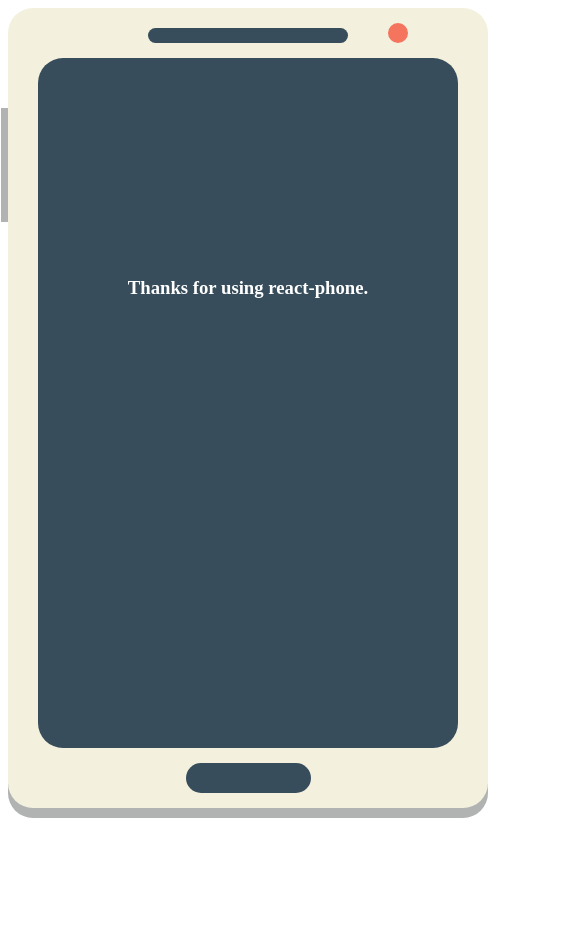
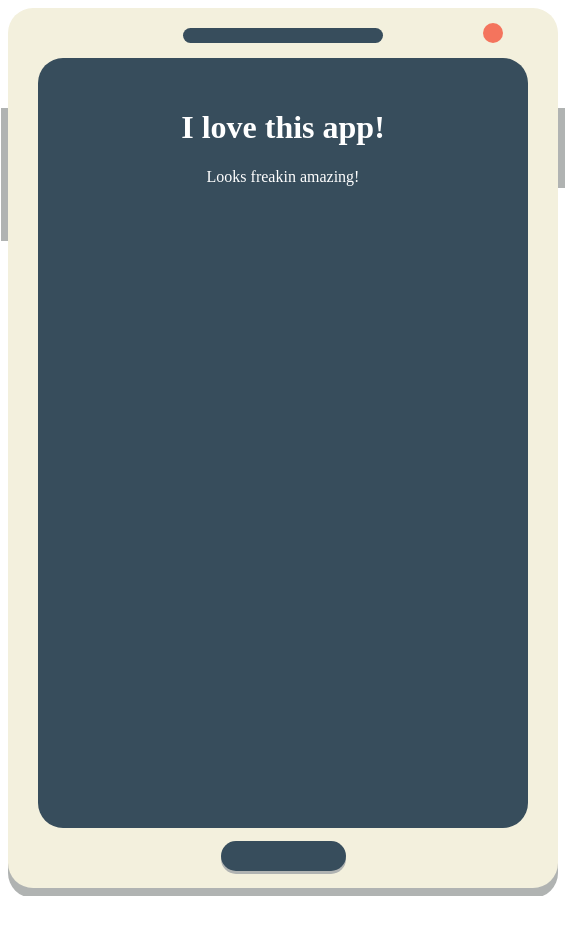
Before and after one commit to turutupa/react-smartphone, a React (Create React App) app: page / in a window 390 px wide. Shown: the top 934 px of the page, 565 px wide, since content can reach past the window. After the commit the page ends 896 px from the top, so only its background shows below. Built offline with nearby package versions, Linux system fonts and the light colour scheme.

Commit message:
fixed size input responsiveness

```diff
--- /dev/null
+++ b/src/components/Lockscreen.tsx
@@ -0,0 +1,68 @@
+import React from 'react';
+import styled from 'styled-components';
+
+interface LockscreenOverlay {
+  status: boolean;
+}
+
+const LockscreenOverlay = styled.div`
+  background-color: rgb(30, 30, 30, 0.9);
+  width: 100%;
+  height: 100%;
+  position: absolute;
+  left: 0px;
+  top: 0px;
+  border-radius: 25px;
+  z-index: 10;
+  color: white;
+  font-family: 'Monaco', 'Arial', 'consolas', 'Calibri', 'Sans serif', 'Sans';
+  font-size: 3rem;
+  transition: all 0.2s linear;
+  visibility: ${(props: LockscreenOverlay) =>
+    props.status ? `visible` : `hidden`};
+`;
+
+const Clock = styled.div`
+  height: 100%;
+  display: flex;
+  flex-direction: column;
+  align-content: center;
+  align-items: center;
+  justify-content: center;
+`;
+
+function getTime(): string {
+  const d = new Date();
+  const hours = d.getHours();
+  const minutes = d.getMinutes();
+  let seconds = String(d.getSeconds());
+  if (seconds.length < 2) {
+    seconds = '0' + seconds;
+  }
+  return `${hours}:${minutes}:${seconds}`;
+}
+
+interface Props {
+  status: boolean;
+}
+
+export default function Lockscreen(props: Props) {
+  const [time, setTime] = React.useState<string>(getTime());
+  const [status, setStatus] = React.useState<boolean>(false);
+
+  React.useEffect(() => {
+    setStatus(props.status);
+  }, [props.status]);
+
+  React.useEffect(() => {
+    setTimeout(() => {
+      setTime(getTime());
+    }, 1000);
+  }, [time]);
+
+  return (
+    <LockscreenOverlay status={status}>
+      <Clock>{time}</Clock>
+    </LockscreenOverlay>
+  );
+}
--- a/src/components/Phone.tsx
+++ b/src/components/Phone.tsx
@@ -7,6 +7,7 @@ import {
   HomeButtonProps,
   CameraProps,
   VolumeProps,
+  LockButtonProps,
 } from './interfaces';
 
 import {
@@ -17,6 +18,8 @@ import {
   dark,
   cameraColor,
 } from './constants';
+
+import Lockscreen from './Lockscreen';
 
 const Container = styled.div`
   position: relative;
@@ -55,8 +58,10 @@ const UpperSpeaker = styled.div`
 const Screen = styled.div`
   background-color: ${(props: ScreenProps) =>
     props.color ? props.color : dark};
-  width: ${phoneWidth - 60}px;
-  height: ${phoneHeight - 110}px;
+  height: ${(props: ContainerProps) =>
+    props.height ? `calc(${props.height} - 110px)` : phoneHeight - 110 + 'px'};
+  width: ${(props: ContainerProps) =>
+    props.width ? `calc(${props.width} - 60px)` : phoneWidth - 60 + 'px'};
   position: absolute;
   left: 30px;
   top: 50px;
@@ -64,16 +69,27 @@ const Screen = styled.div`
 `;
 
 const HomeButton = styled.div`
-  border-radius: 25px;
   background-color: ${(props: HomeButtonProps) =>
     props.color ? props.color : dark};
+  box-shadow: 0 3px
+    ${(props: HomeButtonProps) =>
+      props.shadowColor ? props.shadowColor : phoneSecondaryColor};
+  border-radius: 25px;
   position: absolute;
   width: 125px;
   height: 30px;
   left: 0;
   right: 0;
-  bottom: 15px;
+  bottom: 17px;
   margin: 0 auto;
+  transition: all 0.2s linear;
+
+  &:active {
+    box-shadow: 0 0px
+      ${(props: HomeButtonProps) =>
+        props.shadowColor ? props.shadowColor : phoneSecondaryColor};
+    transform: translateY(4px);
+  }
 `;
 
 const Camera = styled.div`
@@ -84,20 +100,43 @@ const Camera = styled.div`
   height: 20px;
   position: absolute;
   top: 15px;
-  left: 0;
-  right: 0;
-  margin-right: auto;
-  margin-left: ${phoneWidth - 100}px;
+  right: 10%;
 `;
 
 const VolumeButtons = styled.div`
   background-color: ${(props: VolumeProps) =>
     props.color ? props.color : phoneSecondaryColor};
-  height: ${phoneHeight / 7}px;
+  height: ${phoneHeight / 6}px;
   width: 7px;
   position: absolute;
   left: -7px;
   top: 100px;
+  transition: all 0.2s linear;
+
+  &:active {
+    width: 3px;
+    transform: translateX(4px);
+  }
+`;
+
+const LockButton = styled.div`
+  background-color: ${(props: VolumeProps) =>
+    props.color ? props.color : phoneSecondaryColor};
+  height: ${phoneHeight / 10}px;
+  width: 7px;
+  position: absolute;
+  right: -7px;
+  top: 100px;
+  transition: all 0.2s linear;
+
+  &:active {
+    width: 3px;
+    transform: translateX(-4px);
+  }
+`;
+
+const Content = styled.div`
+  z-index: -1;
 `;
 
 const Title = styled.h3`
@@ -114,8 +153,8 @@ const renderDefault = (text?: string) => (
 );
 
 interface Props {
-  height?: number;
-  width?: number;
+  height?: string | number;
+  width?: string | number;
   caseColor?: string;
   detailsColor?: string;
   cameraColor?: string;
@@ -147,6 +186,8 @@ export default function Phone(props: Props) {
     ? content
     : renderDefault(text);
 
+  const [lockscreen, toggleLockScreen] = React.useState<boolean>(false);
+
   return (
     <Container
       height={height}
@@ -155,10 +196,15 @@ export default function Phone(props: Props) {
       color={caseColor}
     >
       <UpperSpeaker color={detailsColor} />
-      <Camera color={cameraColor} />
+      <Camera color={cameraColor} width={width} />
       <VolumeButtons color={volumeButtonsColor} />
-      <Screen color={screenColor}>{component}</Screen>
-      <HomeButton color={detailsColor} />
+      <LockButton onClick={() => toggleLockScreen(!lockscreen)} />
+
+      <Screen color={screenColor} height={height} width={width}>
+        <Lockscreen status={lockscreen} />
+        <Content>{component}</Content>
+      </Screen>
+      <HomeButton color={detailsColor} shadowColor={detailsColor} />
     </Container>
   );
 }
--- a/src/index.tsx
+++ b/src/index.tsx
@@ -5,7 +5,12 @@ import reportWebVitals from './reportWebVitals';
 
 ReactDOM.render(
   <React.StrictMode>
-    <Smartphone />
+    <Smartphone height='880px' width='550px'>
+      <div style={{ textAlign: 'center', paddingTop: '30px', color: 'white' }}>
+        <h1>I love this app!</h1>
+        <p>Looks freakin amazing!</p>
+      </div>
+    </Smartphone>
   </React.StrictMode>,
   document.getElementById('root')
 );
--- a/tsconfig.json
+++ b/tsconfig.json
@@ -26,7 +26,7 @@
     "noImplicitThis": true,
     "noImplicitAny": true,
     "strictNullChecks": true,
-    "noEmit": false
+    "noEmit": true
   },
   "noEmit": false
 }
```
Also changed, not shown: src/components/interfaces.tsx (+7 -0 lines), 6 other files (tests, documents, lock files or other folders).
